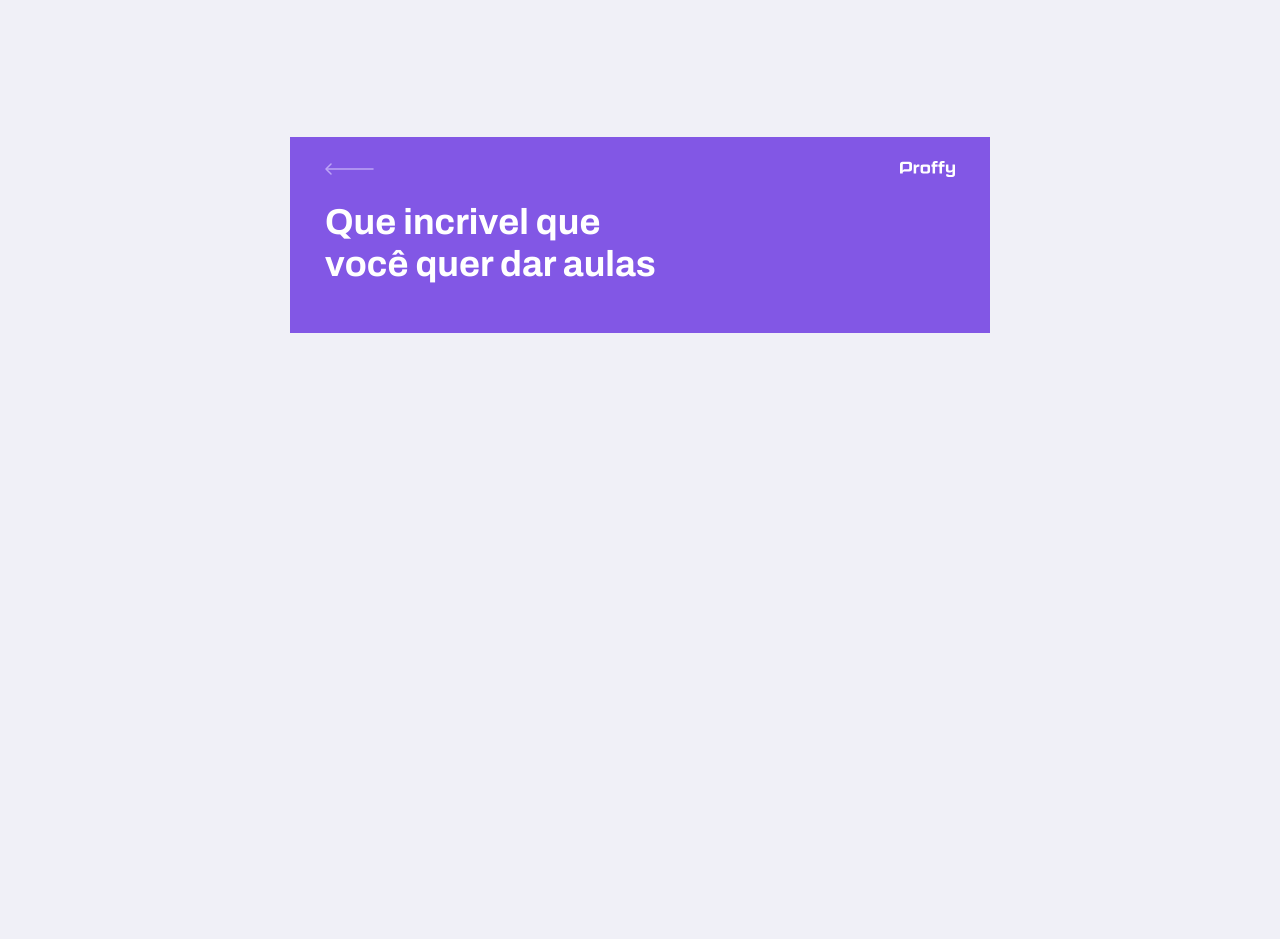
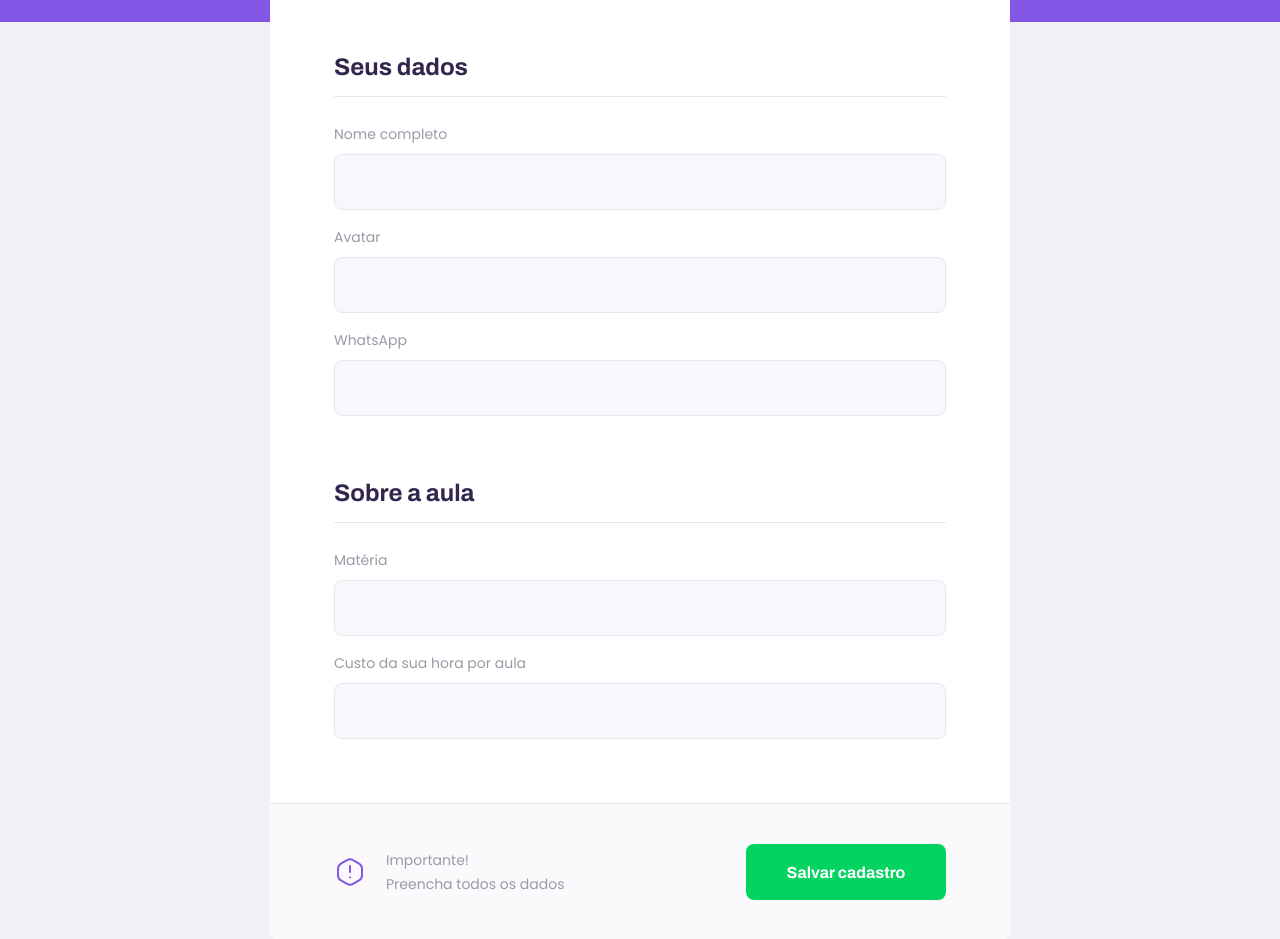
Before and after one commit to jnorberto23/NLW2, a React (Create React App) app in the folder web/: page /give-classes in a window 1280 px wide. Shown: the part 165-1104 px from the top of the page. Before the commit the page ends 800 px from the top, so only its background shows below. Built offline with nearby package versions, Linux system fonts and the light colour scheme.

Commit message:
finished teacherForm style

```diff
--- /dev/null
+++ b/web/src/components/Input/index.tsx
@@ -0,0 +1,19 @@
+import React, { InputHTMLAttributes } from 'react';
+
+import './styles.css';
+
+interface InputProps extends InputHTMLAttributes<HTMLInputElement>{
+  name: string;
+  label: string
+}
+
+const Input: React.FC<InputProps> = ({ name, label, ...rest }) => {
+  return (
+    <div className="input-block">
+      <label htmlFor={name}>{label}</label>
+      <input type="text" id={name} {...rest} />
+    </div>
+  );
+}
+
+export default Input;
--- /dev/null
+++ b/web/src/components/Input/styles.css
@@ -0,0 +1,35 @@
+
+.input-block{
+  position: relative;
+}
+
+.input-block + .input-block{
+  margin-top: 1.4rem;
+ }
+
+.input-block label{
+ font-size: 1.4rem;
+}
+
+.input-block input{
+  width: 100%;
+  height: 5.6rem;
+  margin-top: 0.8rem;
+  border-radius: 0.8rem;
+  background: var(--color-input-background);
+  border: 1px solid var(--color-line-in-white);
+  outline: 0;
+  padding: 0 1.6rem;
+  font: 1.6rem Archivo;
+ }
+
+ .input-block:focus-within::after{
+  width: calc(100% - 3.2rem);
+  height: 2px;
+  content: '';
+  background: var(--color-primary-light);
+  position: absolute;
+  left: 1.6rem;
+  right: 1.6rem;
+  bottom: 0;
+}
--- a/web/src/components/PageHeader/index.tsx
+++ b/web/src/components/PageHeader/index.tsx
@@ -6,6 +6,7 @@
 
 interface PageHeaderProps{
   title: string;
+  description ?: string
 }
 
 const PageHeader: React.FC<PageHeaderProps> = (props) =>{
@@ -19,7 +20,7 @@
     </div>
     <div className="header-content">
        <strong>{props.title}</strong>
-       {props.children}
+       {props.description && <p>{props.description}</p>}
     </div>
   </header>
   );
--- a/web/src/components/PageHeader/styles.css
+++ b/web/src/components/PageHeader/styles.css
@@ -40,6 +40,14 @@
   color: var(--color-title-in-primary);
 }
 
+.page-header .header-content strong{
+  max-width: 30rem;
+  font-size: 1.6rem;
+  line-height: 2.6rem;
+  color: var(--color-text-in-primary);
+  margin-top: 2.4rem;
+}
+
 @media (min-width: 700px){
   #page-header{
     height: 340px;
--- a/web/src/pages/TeacherForm/index.tsx
+++ b/web/src/pages/TeacherForm/index.tsx
@@ -1,10 +1,41 @@
 import React from 'react';
+import Input from '../../components/Input';
 import PageHeader from '../../components/PageHeader';
+import warningIcon from '../../assets/images/icons/warning.svg';
+import './styles.css';
 
 function TeacherForm(){
   return(
     <div id="page-teacher-form" className="container">
-    <PageHeader title="Que incrivel que você quer dar aulas"/>
+    <PageHeader
+    title="Que incrivel que você quer dar aulas"
+    description="O primeiro passo é preencher o formulário de inscrição"
+    />
+
+    <main>
+      <fieldset>
+        <legend>Seus dados</legend>
+        <Input name="name" label="Nome completo"/>
+        <Input name="avatar" label="Avatar"/>
+        <Input name="whatsapp" label="WhatsApp"/>
+      </fieldset>
+      <fieldset>
+      <legend>Sobre a aula</legend>
+        <Input name="subject" label="Matéria"/>
+        <Input name="cost" label="Custo da sua hora por aula"/>
+        </fieldset>
+
+        <footer>
+          <p>
+            <img src={warningIcon} alt="Aviso importante"/>
+            Importante!<br/>
+            Preencha todos os dados
+          </p>
+          <button type="button">
+            Salvar cadastro
+          </button>
+        </footer>
+    </main>
   </div>
   );
 }
--- /dev/null
+++ b/web/src/pages/TeacherForm/styles.css
@@ -0,0 +1,143 @@
+#page-teacher-form {
+  width: 100vw;
+  height: 100vh;
+}
+
+#page-teacher-form .page-header .header-content {
+  margin-bottom: 6.4rem;
+}
+
+#page-teacher-form main {
+  background: var(--color-box-base);
+  width: 100%;
+  max-width: 74rem;
+  border-radius: 0.8rem;
+  margin: -3.2rem auto 3.2rem;
+  padding-top: 6.4rem;
+  overflow: hidden;
+}
+
+
+#page-teacher-form main fieldset {
+  border: 0;
+  padding: 0 2.4rem;
+}
+
+#page-teacher-form main fieldset + fieldset {
+  margin-top: 6.4rem;
+}
+
+#page-teacher-form main fieldset legend {
+  font: 700 2.4rem Archivo;
+  color: var(--color-text-title);
+  margin-bottom: 2.4rem;
+  display: flex;
+  align-items: center;
+  justify-content: space-between;
+  width: 100%;
+  padding-bottom: 1.6rem;
+  border-bottom: 1px solid var(--color-line-in-white);
+}
+
+#page-teacher-form main fieldset legend button {
+  background: none;
+  border: 0;
+  color: var(--color-primary);
+  font: 700 1.6rem Archivo;
+  cursor: pointer;
+  transition: color 0.2s;
+}
+
+#page-teacher-form main fieldset legend button:hover {
+  color: var(--color-primary-dark);
+}
+
+#page-teacher-form main fieldset .input-block + .textarea-block,
+#page-teacher-form main fieldset .select-block + .input-block {
+  margin-top: 2.4rem;
+}
+
+#page-teacher-form main label {
+  color: var(--color-text-complement);
+}
+
+#page-teacher-form main footer {
+  padding: 4rem 2.4rem;
+  background: var(--color-box-footer);
+  border-top: 1px solid var(--color-line-in-white);
+  margin-top: 6.4rem;
+}
+
+#page-teacher-form main footer p {
+  display: flex;
+  align-items: center;
+  justify-content: center;
+  font-size: 1.4rem;
+  line-height: 2.4rem;
+  color: var(--color-text-complement);
+}
+
+#page-teacher-form main footer p img {
+  margin-right: 2rem;
+}
+
+#page-teacher-form main footer button {
+  width: 100%;
+  height: 5.6rem;
+  background: var(--color-secundary);
+  color: var(--color-button-text);
+  border: 0;
+  border-radius: 0.8rem;
+  cursor: pointer;
+  font: 700 1.6rem Archivo;
+  display: flex;
+  align-items: center;
+  justify-content: center;
+  text-decoration: none;
+  transition: background-color 0.2s;
+  margin-top: 3.2rem;
+}
+
+#page-teacher-form main footer button:hover {
+  background: var(--color-secundary-dark);
+}
+
+@media (min-width: 700px) {
+  #page-teacher-form {
+    max-width: 100vw;
+  }
+
+  #page-teacher-form .page-header .header-content {
+    margin-bottom: 0;
+  }
+
+  #page-teacher-form main fieldset {
+    padding: 0 6.4rem;
+  }
+
+  #page-teacher-form main .schedule-item {
+    display: grid;
+    grid-template-columns: 2fr 1fr 1fr;
+    column-gap: 1.6rem;
+  }
+
+  #page-teacher-form main .schedule-item .input-block {
+    margin-top: 0 !important;
+  }
+
+  #page-teacher-form main footer {
+    padding: 4.0rem 6.4rem;
+    display: flex;
+    align-items: center;
+    justify-content: space-between;
+  }
+
+  #page-teacher-form main footer p {
+    justify-content: space-between;
+  }
+
+  #page-teacher-form main footer button {
+    width: 20rem;
+    margin-top: 0;
+  }
+}
--- a/web/src/pages/TeacherList/index.tsx
+++ b/web/src/pages/TeacherList/index.tsx
@@ -1,4 +1,5 @@
 import React from 'react';
+import Input from '../../components/Input';
 import PageHeader from '../../components/PageHeader';
 import TeacherItem from '../../components/TeacherItem';
 
@@ -9,23 +10,13 @@
     <div id="page-teacher-list" className="container">
       <PageHeader title="Esses são os proffys disponíveis" >
         <form id="search-teachers">
-          <div className="input-block">
-            <label htmlFor="subject">Matéria</label>
-            <input type="text" id="subject"/>
-          </div>
-
-          <div className="input-block">
-            <label htmlFor="week_day">Dia da semana</label>
-            <input type="text" id="week_day"/>
-          </div>
-
-          <div className="input-block">
-            <label htmlFor="time">Hora</label>
-            <input type="text" id="time"/>
-          </div>
+          <Input name="subject" label="Matéria"/>
+          <Input name="week_day" label="Dia da semana"/>
+          <Input type="time" name="time" label="Hora"/>
         </form>
       </PageHeader>
       <main>
+      <Input name="subject" label="Matéria"/>
         <TeacherItem />
         <TeacherItem />
         <TeacherItem />
--- a/web/src/pages/TeacherList/styles.css
+++ b/web/src/pages/TeacherList/styles.css
@@ -11,40 +11,6 @@
   color: var(--color-text-in-primary);
 }
 
-#search-teachers .input-block{
-  position: relative;
-}
-
-#search-teachers .input-block + .input-block{
-  margin-top: 1.4rem;
- }
-
-#search-teachers .input-block label{
- font-size: 1.4rem;
-}
-
-#search-teachers .input-block input{
-  width: 100%;
-  height: 5.6rem;
-  margin-top: 0.8rem;
-  border-radius: 0.8rem;
-  background: var(--color-input-background);
-  border: 1px solid var(--color-line-in-white);
-  outline: 0;
-  padding: 0 1.6rem;
-  font: 1.6rem Archivo;
- }
-
- #search-teachers .input-block:focus-within::after{
-  width: calc(100% - 3.2rem);
-  height: 2px;
-  content: '';
-  background: var(--color-primary-light);
-  position: absolute;
-  left: 1.6rem;
-  right: 1.6rem;
-  bottom: 0;
-}
 
 #page-teacher-list main{
   margin: 3.2rem auto;
```
